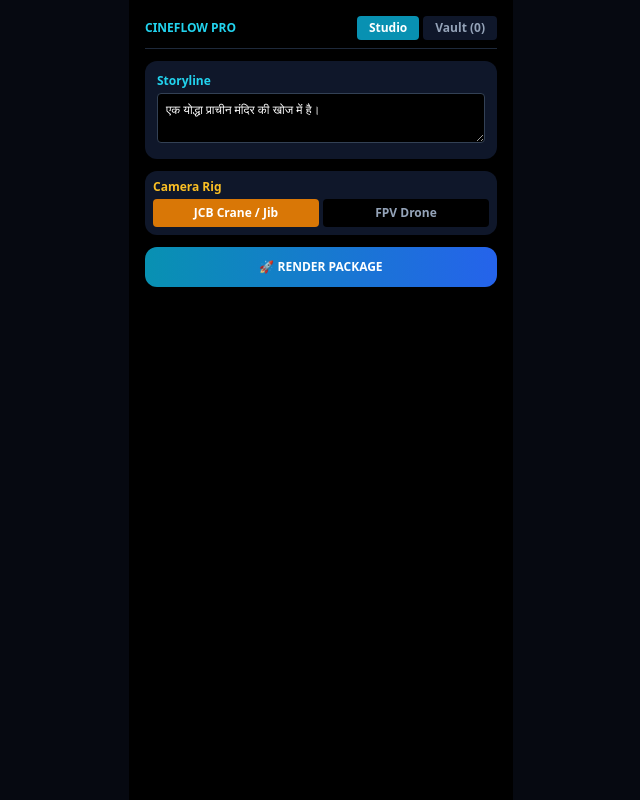
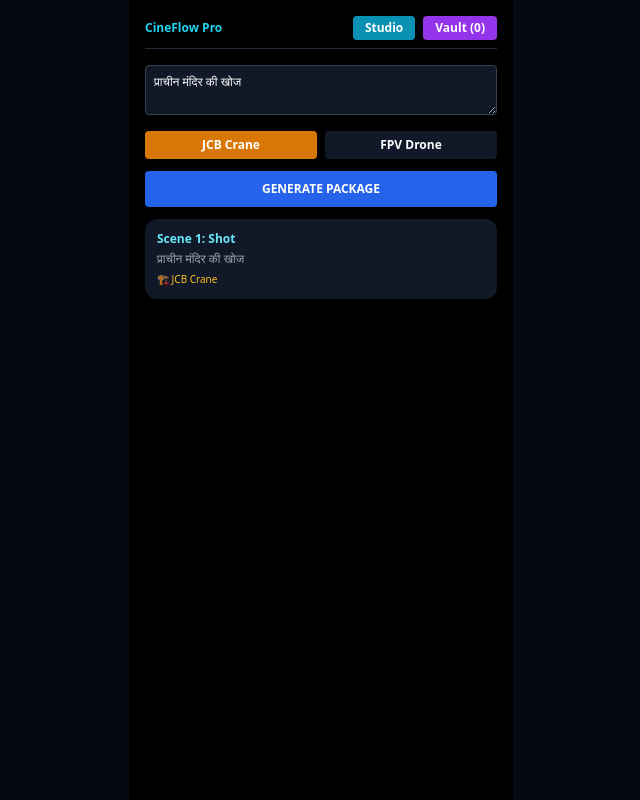
Before and after one commit to deepbhauak-wq/cineflow-ai, a Next.js app: page / in a window 1280 px wide. Shown: the whole page, without its empty margins (319-959 px from the left). Built offline with nearby package versions, Linux system fonts and the light colour scheme.

Commit message:
Refactor prompt and camera state initialization

```diff
--- a/app/page.jsx
+++ b/app/page.jsx
@@ -4,11 +4,9 @@ import React, { useState, useEffect } from "react";
 export default function CineFlowApp() {
   const [mounted, setMounted] = useState(false);
   const [tab, setTab] = useState("studio");
-  const [prompt, setPrompt] = useState("एक योद्धा प्राचीन मंदिर की खोज में है।");
-  const [cam, setCam] = useState("JCB Crane / Jib");
-  const [scenes, setScenes] = useState([]);
+  const [prompt, setPrompt] = useState("प्राचीन मंदिर की खोज");
+  const [cam, setCam] = useState("JCB Crane");
   const [vault, setVault] = useState([]);
-  const [loading, setLoading] = useState(false);
   const [msg, setMsg] = useState("");
 
   useEffect(() => {
@@ -20,104 +18,54 @@ export default function CineFlowApp() {
     }
   }, []);
 
-  const toast = (t) => {
-    setMsg(t);
-    setTimeout(() => setMsg(""), 2000);
-  };
-
   const handleGen = () => {
-    setLoading(true);
-    toast("🚀 4K Render Engine Active...");
-    setTimeout(() => {
-      const newSc = [
-        {
-          id: 1,
-          title: "Scene 1: Shot",
-          desc: prompt,
-          cam: cam,
-          voice: "तूफान गहराता जा रहा था...",
-          img: "https://images.unsplash.com/photo-1518709268805-4e9042af9f23?w=500&q=80"
-        }
-      ];
-      setScenes(newSc);
-      const item = { id: Date.now(), name: prompt.slice(0, 18), cam, date: new Date().toLocaleDateString() };
-      const updated = [item, ...vault];
-      setVault(updated);
-      localStorage.setItem("cf_v", JSON.stringify(updated));
-      setLoading(false);
-      toast("✅ Package Ready & Saved!");
-    }, 800);
+    const item = { id: Date.now(), name: prompt, cam };
+    const updated = [item, ...vault];
+    setVault(updated);
+    localStorage.setItem("cf_v", JSON.stringify(updated));
+    setMsg("✅ Saved to Vault!");
+    setTimeout(() => setMsg(""), 1500);
   };
 
   if (!mounted) return null;
 
   return (
-    <div className="min-h-screen bg-black text-slate-100 p-4 max-w-sm mx-auto space-y-3 text-xs font-sans">
-      <div className="flex justify-between items-center border-b border-slate-800 pb-2">
-        <h1 className="font-bold text-cyan-400 uppercase">CineFlow Pro</h1>
-        <div className="flex gap-1">
-          <button onClick={() => setTab("studio")} className={`px-3 py-1 rounded font-bold ${tab === "studio" ? "bg-cyan-600 text-white" : "bg-slate-900 text-slate-400"}`}>
-            Studio
-          </button>
-          <button onClick={() => setTab("vault")} className={`px-3 py-1 rounded font-bold ${tab === "vault" ? "bg-purple-600 text-white" : "bg-slate-900 text-slate-400"}`}>
-            Vault ({vault.length})
-          </button>
+    <div className="min-h-screen bg-black text-white p-4 max-w-sm mx-auto space-y-4 font-sans text-xs">
+      <div className="flex justify-between items-center border-b border-gray-800 pb-2">
+        <h1 className="font-bold text-cyan-400">CineFlow Pro</h1>
+        <div className="flex gap-2">
+          <button onClick={() => setTab("studio")} className="bg-cyan-600 px-3 py-1 rounded font-bold">Studio</button>
+          <button onClick={() => setTab("vault")} className="bg-purple-600 px-3 py-1 rounded font-bold">Vault ({vault.length})</button>
         </div>
       </div>
 
-      {msg && <div className="bg-cyan-950 border border-cyan-500 text-cyan-300 p-2 rounded text-center font-bold">{msg}</div>}
+      {msg && <p className="text-emerald-400 font-bold text-center">{msg}</p>}
 
       {tab === "studio" && (
         <div className="space-y-3">
-          <div className="bg-slate-900 p-3 rounded-xl space-y-1">
-            <span className="font-bold text-cyan-400 block">Storyline</span>
-            <textarea value={prompt} onChange={(e) => setPrompt(e.target.value)} rows={2} className="w-full bg-black p-2 rounded border border-slate-700 text-white outline-none" />
+          <textarea value={prompt} onChange={(e) => setPrompt(e.target.value)} rows={2} className="w-full bg-gray-900 p-2 rounded text-white border border-gray-700 outline-none" />
+          <div className="flex gap-2">
+            {["JCB Crane", "FPV Drone"].map((c) => (
+              <button key={c} onClick={() => setCam(c)} className={`flex-1 py-1.5 rounded font-bold ${cam === c ? "bg-amber-600" : "bg-gray-900"}`}>{c}</button>
+            ))}
           </div>
-
-          <div className="bg-slate-900 p-2 rounded-xl space-y-1">
-            <span className="font-bold text-amber-400 block">Camera Rig</span>
-            <div className="grid grid-cols-2 gap-1">
-              {["JCB Crane / Jib", "FPV Drone"].map((c) => (
-                <button key={c} onClick={() => setCam(c)} className={`p-1.5 rounded font-bold ${cam === c ? "bg-amber-600 text-white" : "bg-black text-slate-400"}`}>
-                  {c}
-                </button>
-              ))}
-            </div>
+          <button onClick={handleGen} className="w-full py-2.5 bg-blue-600 rounded font-bold uppercase">Generate Package</button>
+          <div className="bg-gray-900 p-3 rounded-xl space-y-1">
+            <h2 className="font-bold text-cyan-300">Scene 1: Shot</h2>
+            <p className="text-gray-400">{prompt}</p>
+            <span className="text-amber-400 block text-[10px]">🏗️ {cam}</span>
           </div>
-
-          <button onClick={handleGen} disabled={loading} className="w-full py-3 bg-gradient-to-r from-cyan-600 to-blue-600 rounded-xl font-bold uppercase text-white">
-            {loading ? "⚡ Rendering..." : "🚀 Render Package"}
-          </button>
-
-          {scenes.map((sc) => (
-            <div key={sc.id} className="bg-slate-900 rounded-xl overflow-hidden p-2 space-y-2">
-              <img src={sc.img} alt={sc.title} className="w-full h-28 object-cover rounded-lg" />
-              <div className="flex justify-between font-bold text-cyan-300">
-                <span>{sc.title}</span>
-                <span className="text-amber-300">🏗️ {sc.cam}</span>
-              </div>
-              <p className="text-slate-300">{sc.desc}</p>
-              <p className="text-slate-500 italic">🎙️ "{sc.voice}"</p>
-            </div>
-          ))}
         </div>
       )}
 
       {tab === "vault" && (
         <div className="space-y-2">
-          {vault.length === 0 ? (
-            <p className="text-slate-500 text-center py-6">No archives saved.</p>
-          ) : (
-            vault.map((v) => (
-              <div key={v.id} className="bg-slate-900 p-2.5 rounded-xl border border-slate-800 flex justify-between items-center">
-                <div>
-                  <h2 className="font-bold text-purple-300">{v.name}</h2>
-                  <p className="text-[10px] text-slate-500">{v.cam} • {v.date}</p>
-                </div>
-                <span className="text-[10px] bg-purple-950 text-purple-400 px-2 py-0.5 rounded border border-purple-900 font-bold">Saved</span>
-              </div>
-            ))
-          )}
+          {vault.length === 0 ? <p className="text-gray-500 text-center py-4">No projects yet.</p> : vault.map((v) => (
+            <div key={v.id} className="bg-gray-900 p-2.5 rounded border border-gray-800 flex justify-between">
+              <span className="font-bold text-purple-300">{v.name}</span>
+              <span className="text-amber-300">{v.cam}</span>
+            </div>
+          ))}
         </div>
       )}
     </div>
```
